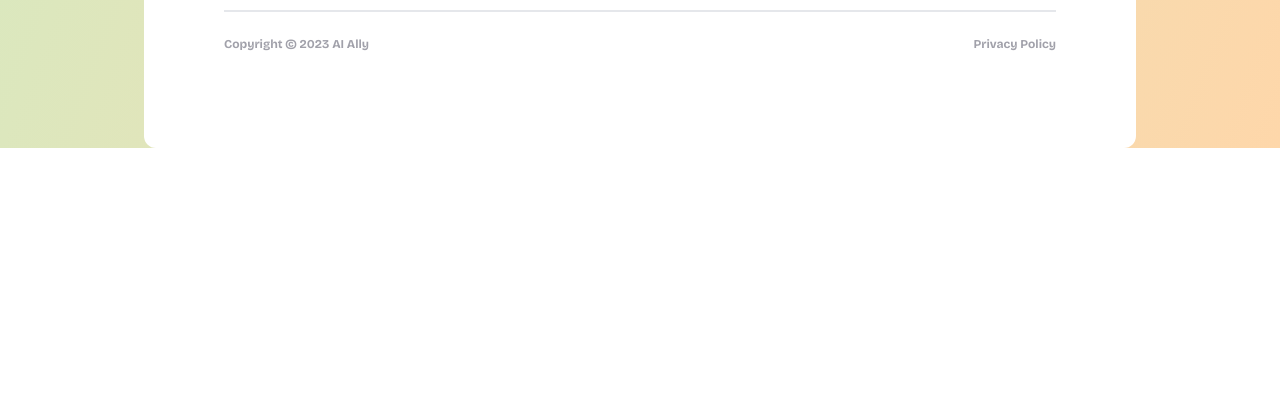
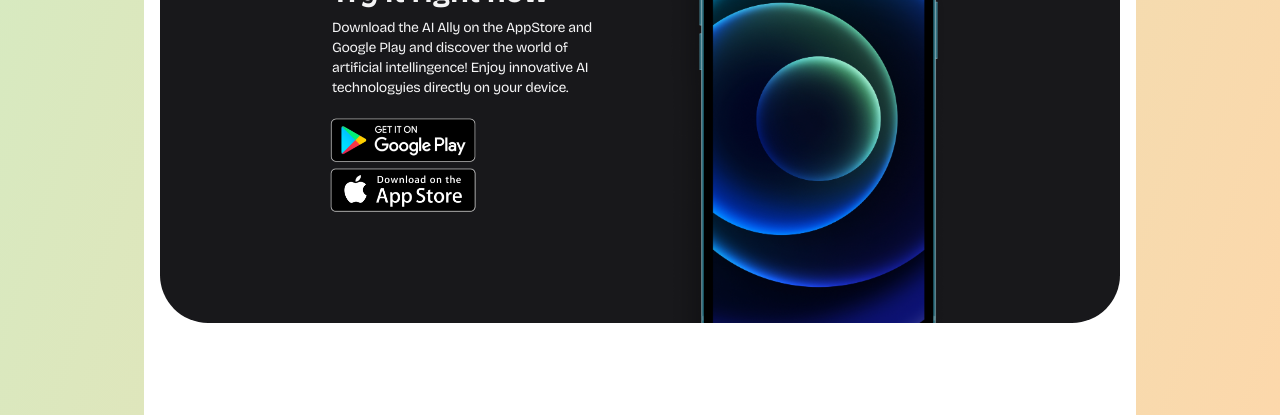
Before and after one commit to saeidex/ally, a website built with Vite: page src/index.html in a window 1280 px wide. Shown: the part 3281-3696 px from the top of the page. Before the commit the page ends 3429 px from the top, so only its background shows below. Built offline with nearby package versions, Linux system fonts and the light colour scheme; what tailwindcss-bg-patterns would draw is missing.

Commit message:
modified:   src/index.html 	new file:   src/public/download-from.png

```diff
--- a/src/index.html
+++ b/src/index.html
@@ -384,7 +384,7 @@
         </div>
       </div>
     </section>
-    <section class="my-24 px-4">
+    <section class="my-24 overflow-hidden px-4">
       <div class="rounded-[48px] bg-zinc-900 px-16 py-20">
         <h1 class="pb-6 text-4xl text-zinc-100">Choose your favorite plan</h1>
         <div>
@@ -469,6 +469,30 @@
             <div class="w-2/12 text-center text-2xl">$39.99</div>
           </div>
         </div>
+        <div class="flex justify-around px-20">
+          <aside class="flex w-5/12 space-y-2 pt-32 text-2xl">
+            <div class="w-full pb-2 pt-16 text-zinc-100">
+              <h1 class="pb-2 text-3xl font-bold">Try it right now</h1>
+              <p class="text-sm leading-5 tracking-tight">
+                Download the AI Ally on the AppStore and Google Play and
+                discover the world of artificial intellingence! Enjoy innovative
+                AI technologyies directly on your device.
+              </p>
+              <img
+                class="-ml-3 w-7/12"
+                src="download-from.png"
+                alt="download"
+              />
+            </div>
+          </aside>
+          <aside class="relative w-5/12">
+            <img
+              class="absolute top-20 w-96"
+              src="iphone-12-pro.png"
+              alt="iphone-mockup"
+            />
+          </aside>
+        </div>
       </div>
     </section>
     <footer class="pb-24">
```
Also changed, not shown: src/public/download-from.png (added).
